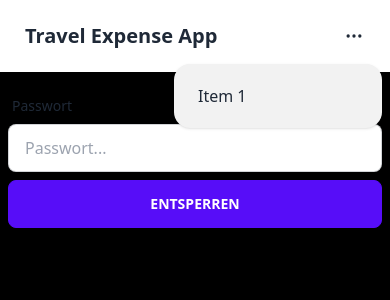
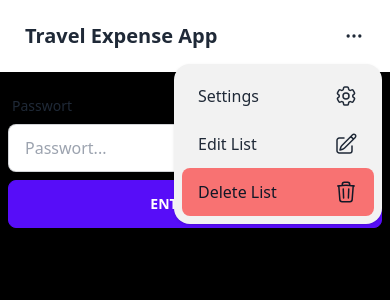
Before and after one commit to Fabianofski/travel-expense-app, a SvelteKit app: page /list/1 in a window 390 px wide. Both pictures are taken after a click on the label 354 px from the left and 36 px from the top of the page. Shown: the top 300 px of the page. Built offline with nearby package versions, Linux system fonts and the light colour scheme; no server answers.

Commit message:
Added conditional hamburger menu display

```diff
--- /dev/null
+++ b/src/routes/listHamburger.svelte
@@ -0,0 +1,82 @@
+<div class="flex-none">
+	<div class="dropdown dropdown-end">
+		<label tabindex="-1" class="btn m-1 btn-square btn-ghost" for=""
+			><svg
+				xmlns="http://www.w3.org/2000/svg"
+				fill="none"
+				viewBox="0 0 24 24"
+				class="inline-block w-5 h-5 stroke-current"
+				><path
+					stroke-linecap="round"
+					stroke-linejoin="round"
+					stroke-width="2"
+					d="M5 12h.01M12 12h.01M19 12h.01M6 12a1 1 0 11-2 0 1 1 0 012 0zm7 0a1 1 0 11-2 0 1 1 0 012 0zm7 0a1 1 0 11-2 0 1 1 0 012 0z"
+				/></svg
+			></label
+		>
+		<ul tabindex="-1" class="dropdown-content menu p-2 shadow bg-base-200 rounded-box w-52">
+			<li>
+				<div class="flex justify-between">
+					Settings
+					<svg
+						xmlns="http://www.w3.org/2000/svg"
+						fill="none"
+						viewBox="0 0 24 24"
+						stroke-width="1.5"
+						stroke="currentColor"
+						class="w-6 h-6"
+					>
+						<path
+							stroke-linecap="round"
+							stroke-linejoin="round"
+							d="M9.594 3.94c.09-.542.56-.94 1.11-.94h2.593c.55 0 1.02.398 1.11.94l.213 1.281c.063.374.313.686.645.87.074.04.147.083.22.127.324.196.72.257 1.075.124l1.217-.456a1.125 1.125 0 011.37.49l1.296 2.247a1.125 1.125 0 01-.26 1.431l-1.003.827c-.293.24-.438.613-.431.992a6.759 6.759 0 010 .255c-.007.378.138.75.43.99l1.005.828c.424.35.534.954.26 1.43l-1.298 2.247a1.125 1.125 0 01-1.369.491l-1.217-.456c-.355-.133-.75-.072-1.076.124a6.57 6.57 0 01-.22.128c-.331.183-.581.495-.644.869l-.213 1.28c-.09.543-.56.941-1.11.941h-2.594c-.55 0-1.02-.398-1.11-.94l-.213-1.281c-.062-.374-.312-.686-.644-.87a6.52 6.52 0 01-.22-.127c-.325-.196-.72-.257-1.076-.124l-1.217.456a1.125 1.125 0 01-1.369-.49l-1.297-2.247a1.125 1.125 0 01.26-1.431l1.004-.827c.292-.24.437-.613.43-.992a6.932 6.932 0 010-.255c.007-.378-.138-.75-.43-.99l-1.004-.828a1.125 1.125 0 01-.26-1.43l1.297-2.247a1.125 1.125 0 011.37-.491l1.216.456c.356.133.751.072 1.076-.124.072-.044.146-.087.22-.128.332-.183.582-.495.644-.869l.214-1.281z"
+						/>
+						<path
+							stroke-linecap="round"
+							stroke-linejoin="round"
+							d="M15 12a3 3 0 11-6 0 3 3 0 016 0z"
+						/>
+					</svg>
+				</div>
+			</li>
+			<li>
+				<div class="flex justify-between">
+					Edit List
+					<svg
+						xmlns="http://www.w3.org/2000/svg"
+						fill="none"
+						viewBox="0 0 24 24"
+						stroke-width="1.5"
+						stroke="currentColor"
+						class="w-6 h-6"
+					>
+						<path
+							stroke-linecap="round"
+							stroke-linejoin="round"
+							d="M16.862 4.487l1.687-1.688a1.875 1.875 0 112.652 2.652L10.582 16.07a4.5 4.5 0 01-1.897 1.13L6 18l.8-2.685a4.5 4.5 0 011.13-1.897l8.932-8.931zm0 0L19.5 7.125M18 14v4.75A2.25 2.25 0 0115.75 21H5.25A2.25 2.25 0 013 18.75V8.25A2.25 2.25 0 015.25 6H10"
+						/>
+					</svg>
+				</div>
+			</li>
+			<li>
+				<div class="flex justify-between bg-error text-gray-900">
+					Delete List
+					<svg
+						xmlns="http://www.w3.org/2000/svg"
+						fill="none"
+						viewBox="0 0 24 24"
+						stroke-width="1.5"
+						stroke="currentColor"
+						class="w-6 h-6"
+					>
+						<path
+							stroke-linecap="round"
+							stroke-linejoin="round"
+							d="M14.74 9l-.346 9m-4.788 0L9.26 9m9.968-3.21c.342.052.682.107 1.022.166m-1.022-.165L18.16 19.673a2.25 2.25 0 01-2.244 2.077H8.084a2.25 2.25 0 01-2.244-2.077L4.772 5.79m14.456 0a48.108 48.108 0 00-3.478-.397m-12 .562c.34-.059.68-.114 1.022-.165m0 0a48.11 48.11 0 013.478-.397m7.5 0v-.916c0-1.18-.91-2.164-2.09-2.201a51.964 51.964 0 00-3.32 0c-1.18.037-2.09 1.022-2.09 2.201v.916m7.5 0a48.667 48.667 0 00-7.5 0"
+						/>
+					</svg>
+				</div>
+			</li>
+		</ul>
+	</div>
+</div>
--- a/src/routes/navBar.svelte
+++ b/src/routes/navBar.svelte
@@ -1,5 +1,7 @@
 <script lang="ts">
 	import { titleStore } from './list/[id]/store';
+	import { page } from '$app/stores';
+	import ListHamburger from './listHamburger.svelte';
 
 	let title = 'Travel Expense App';
 	titleStore.subscribe((value) => {
@@ -12,26 +14,8 @@
 		<div class="flex-1">
 			<a href="/" class="btn btn-ghost normal-case text-xl">{title}</a>
 		</div>
-		<div class="flex-none">
-			<div class="dropdown dropdown-end">
-				<label tabindex="-1" class="btn m-1 btn-square btn-ghost" for=""
-					><svg
-						xmlns="http://www.w3.org/2000/svg"
-						fill="none"
-						viewBox="0 0 24 24"
-						class="inline-block w-5 h-5 stroke-current"
-						><path
-							stroke-linecap="round"
-							stroke-linejoin="round"
-							stroke-width="2"
-							d="M5 12h.01M12 12h.01M19 12h.01M6 12a1 1 0 11-2 0 1 1 0 012 0zm7 0a1 1 0 11-2 0 1 1 0 012 0zm7 0a1 1 0 11-2 0 1 1 0 012 0z"
-						/></svg
-					></label
-				>
-				<ul tabindex="-1" class="dropdown-content menu p-2 shadow bg-base-200 rounded-box w-52">
-					<li><a href="#d">Item 1</a></li>
-				</ul>
-			</div>
-		</div>
+		{#if $page.url.pathname.includes('/list/')}
+			<ListHamburger />
+		{/if}
 	</div>
 </div>
```
